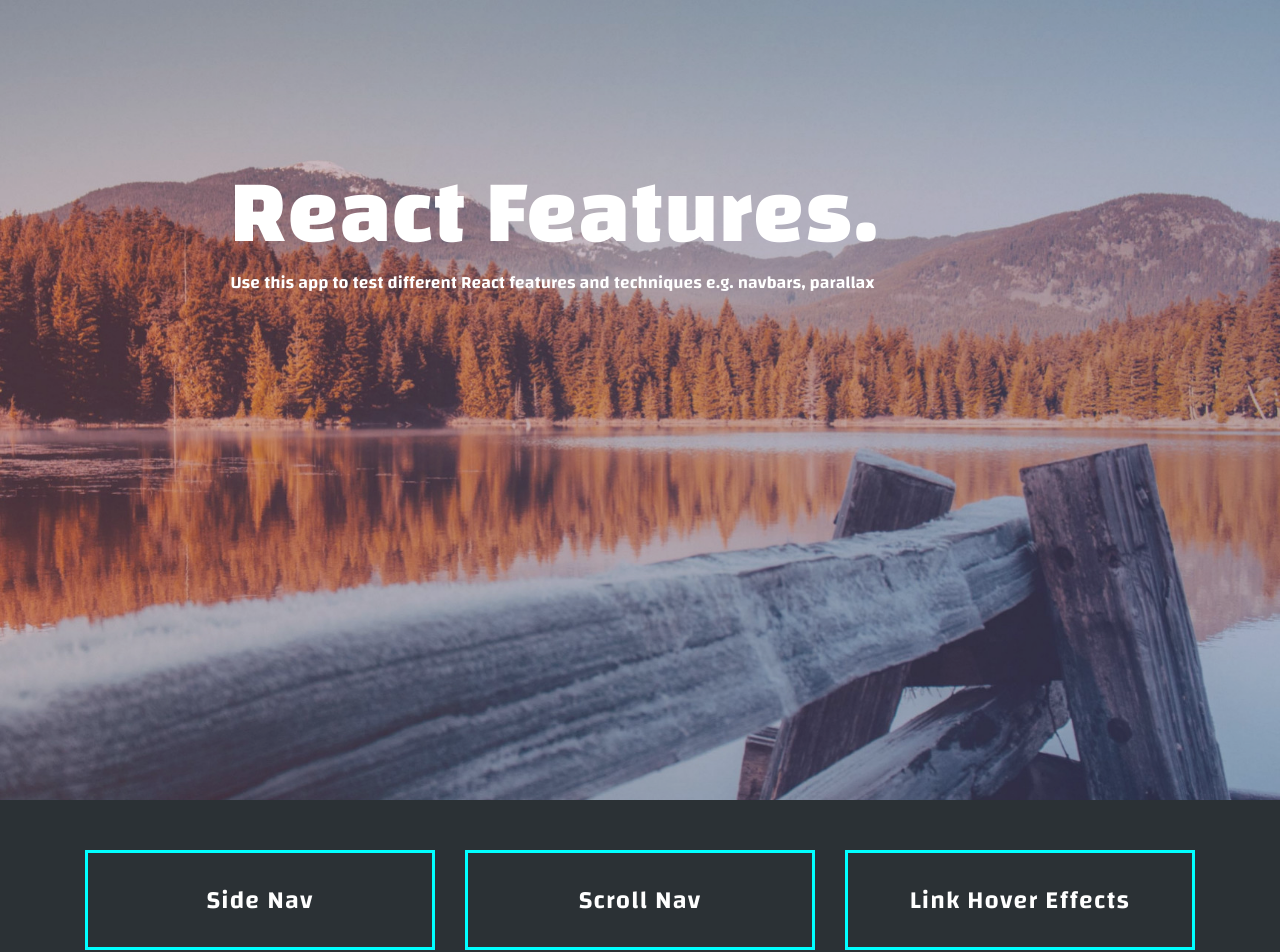
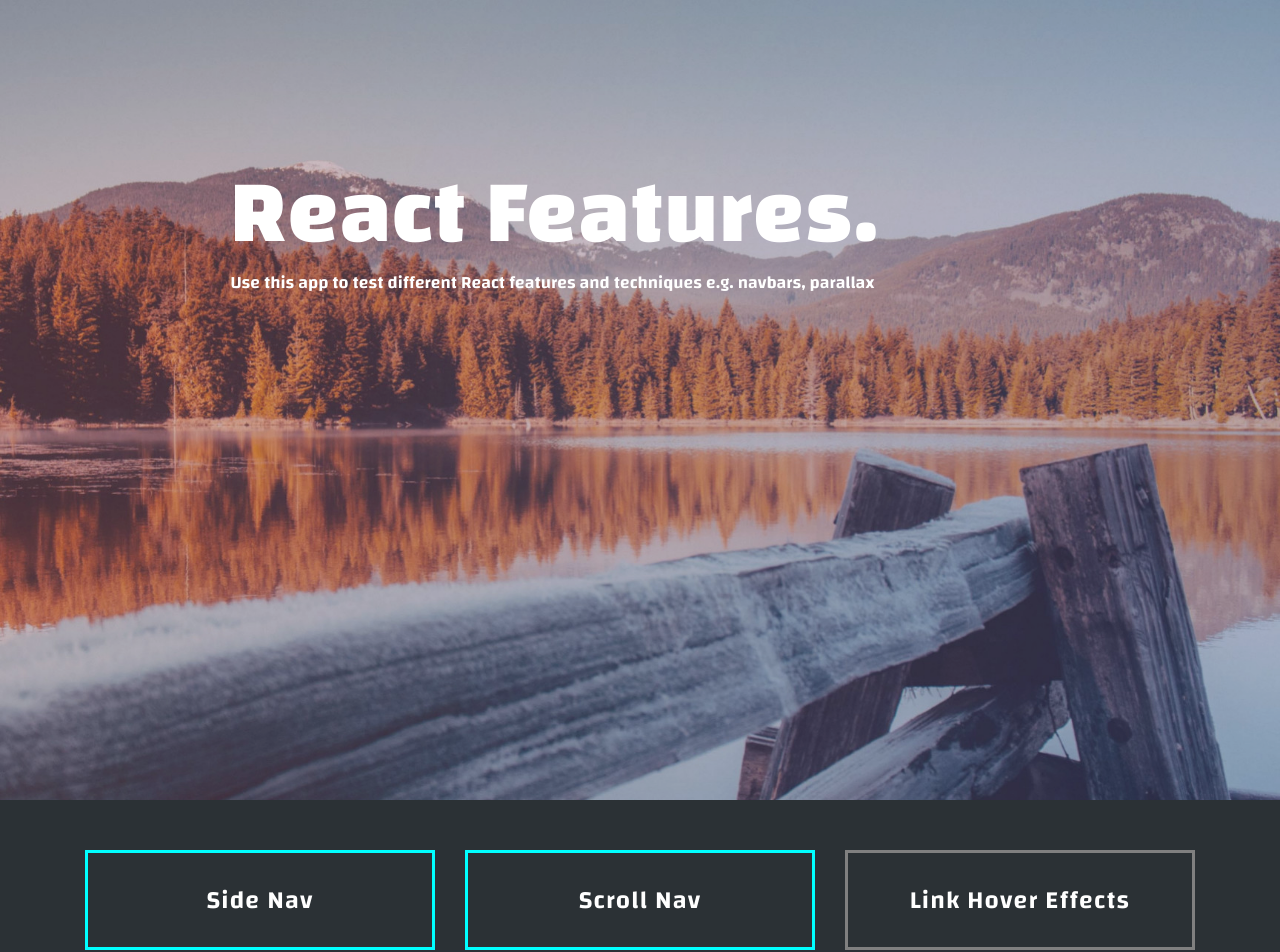
Before and after one commit to eesa94/react-features, a React (Create React App) app: page / in a window 1280 px wide. Shown: the top 952 px of the page. Built offline with nearby package versions, Linux system fonts and the light colour scheme.

Commit message:
mark features as current or future

```diff
--- a/src/Components/Home/Home.css
+++ b/src/Components/Home/Home.css
@@ -12,14 +12,26 @@
 
 .featureLink {
     height: 100px;
-    border: 3px solid cyan;
     padding: 10px 15px;
     transition: 0.5s;
 }
 
-.featureLinkActive {
+.featureLinkCurrent {
+    border: 3px solid cyan;
+}
+
+.featureLinkFuture {
+    border: 3px solid grey;
+}
+
+.featureLinkCurrentActive {
     text-decoration: none!important;
     background-color: cyan;
+}
+
+.featureLinkFutureActive {
+    text-decoration: none!important;
+    background-color: grey;
 }
 
 .featureHeader {
--- a/src/Components/Home/Home.js
+++ b/src/Components/Home/Home.js
@@ -10,11 +10,11 @@ class Home extends Component {
 
         this.state = {
             features: [
-                'Side Nav',
-                'Scroll Nav',
-                'Link Hover Effects',
-                'Parallax Hero',
-                'Parallax Elements'
+                {name: 'Side Nav', status: true},
+                {name: 'Scroll Nav', status: true},
+                {name: 'Link Hover Effects', status: false},
+                {name: 'Parallax Hero', status: false},
+                {name: 'Parallax Elements', status: false}
             ],
             active: -1
         }
@@ -48,19 +48,18 @@ class Home extends Component {
 
             <Container className="container homeContainer">
                 <Row>
-
                     {
                         this.state.features.map((feature, index) =>
                             <Col lg="4" className="featureCol">
                                 <Link
                                     to={'/feature-' + (index+1)}
-                                    className={active === index ? linkClass + " featureLinkActive" : linkClass}
+                                    className={active === index ? (feature.status ? linkClass + " featureLinkCurrent featureLinkCurrentActive" : linkClass + " featureLinkFuture featureLinkFutureActive") : (feature.status ? linkClass + " featureLinkCurrent" : linkClass + " featureLinkFuture")}
                                     key={index}
                                     onMouseEnter={this.mouseEnter.bind(this, index)}
                                     onMouseLeave={this.mouseLeave.bind(this)}
                                     >
                                     <h1 className={active === index ? headerClass + " black" : headerClass + " white" }>
-                                        {feature}
+                                        {feature.name}
                                     </h1>
                                 </Link>
                             </Col>
```
